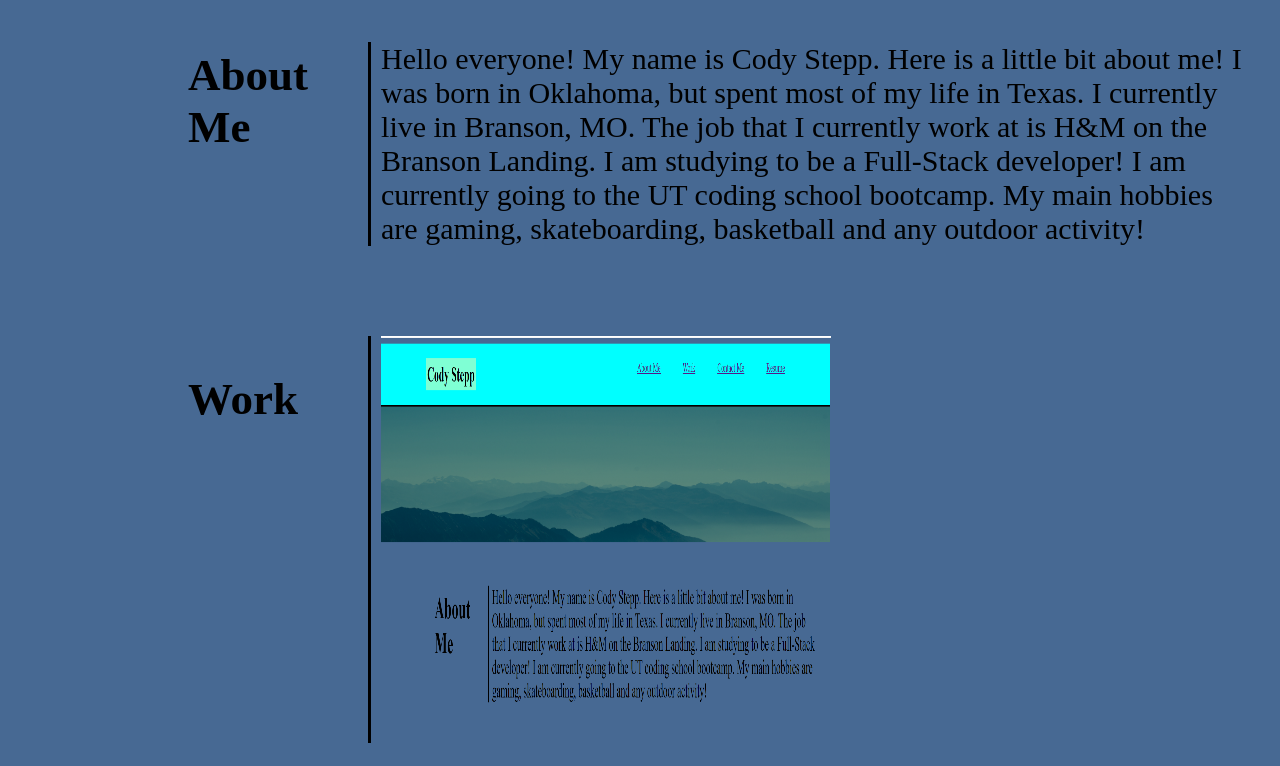
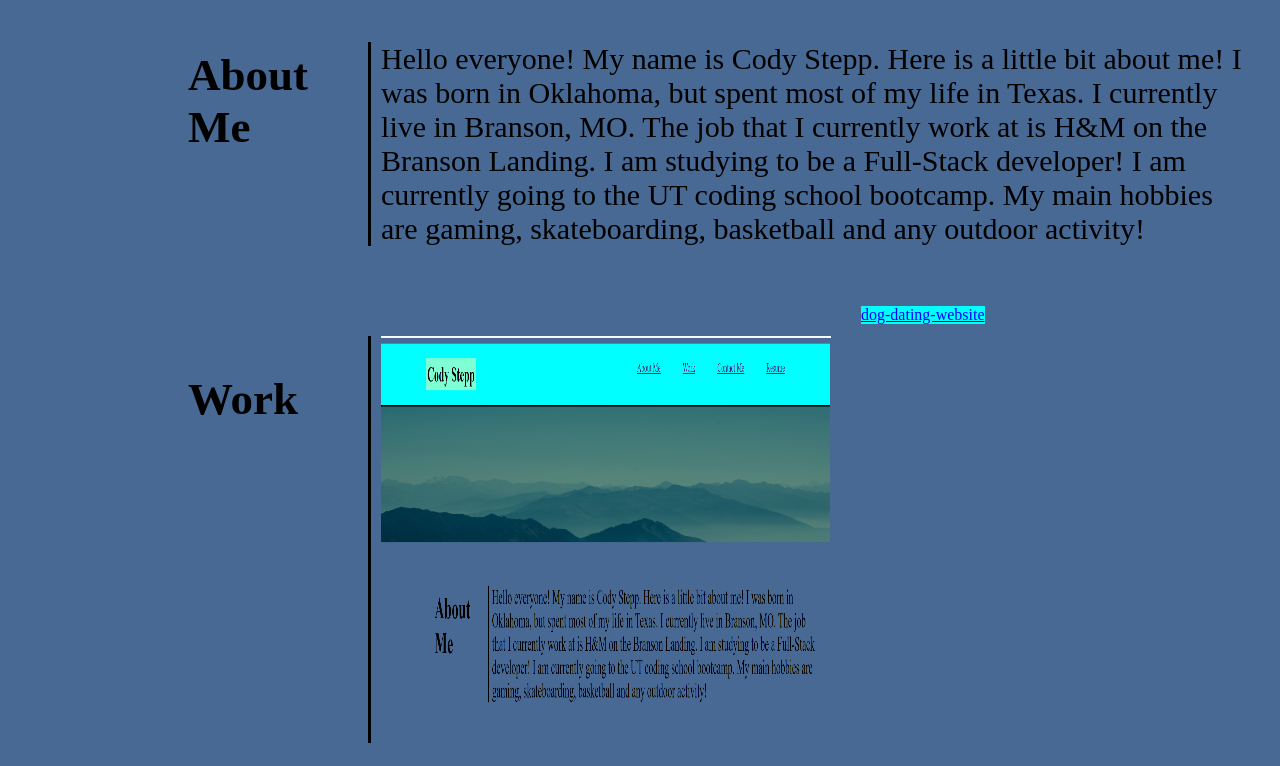
Before and after one commit to codystepp1006/starter-portfolio, a plain HTML site: page index.html in a window 1280 px wide. Shown: the part 323-1089 px from the top of the page. Drawn offline with Linux system fonts and the light colour scheme.

Commit message:
added doggie dating website project

```diff
--- a/index.html
+++ b/index.html
@@ -32,7 +32,9 @@
             <div class="flex-container2">
                 <div><h2 id="work">Work</h2></div>
                 <div><div id="info2"><a href="https://github.com/codystepp1006/starter-portfolio" target="_blank"><img id="image"src="Screenshot 2023-09-28 210539.png" alt="First-project" title="First-prjoect"></a></div></div>
+                <a id="dogdatingwebsite" href ="https://codystepp1006.github.io/dog-dating-website/" target="_blank">dog-dating-website</a>
               </div>
+
         </section>
         <section>
             <div class="flex-container">
--- a/style.css
+++ b/style.css
@@ -118,3 +118,9 @@ nav li {
     padding:30px;
     font-family:Verdana, Tahoma, sans-serif
   }
+
+  #dogdatingwebsite{
+    color:blue;
+    background-color: aqua;
+    height:fit-content
+  }
```
